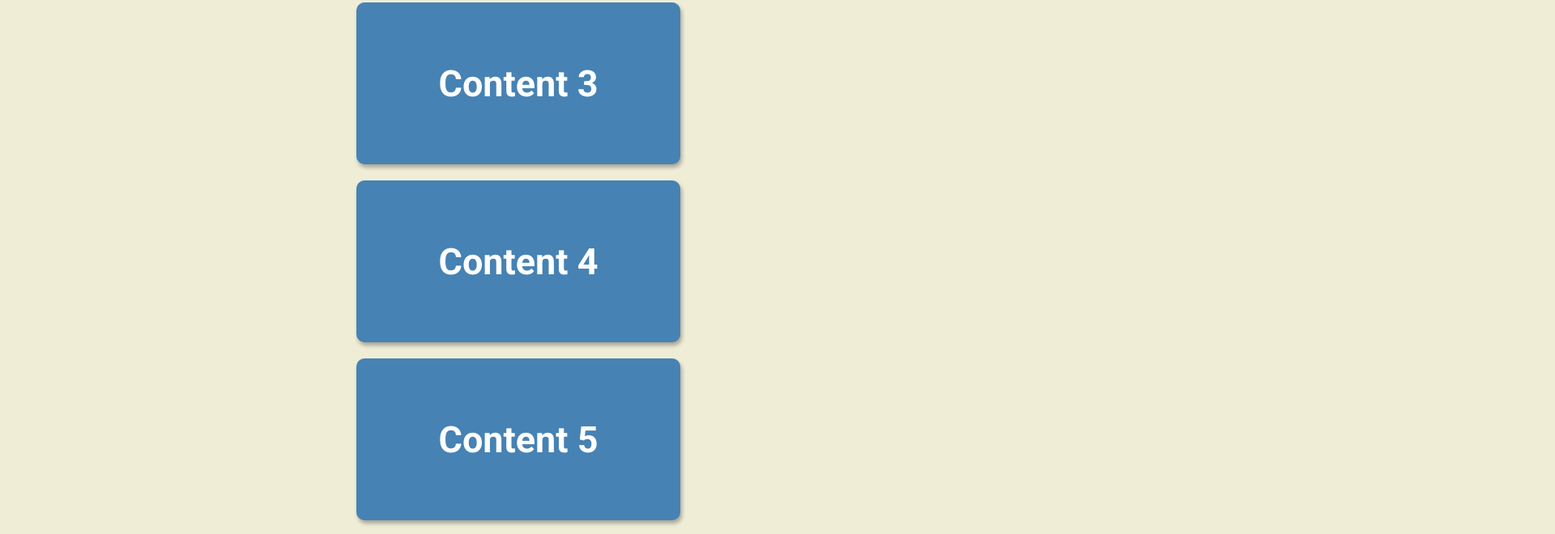
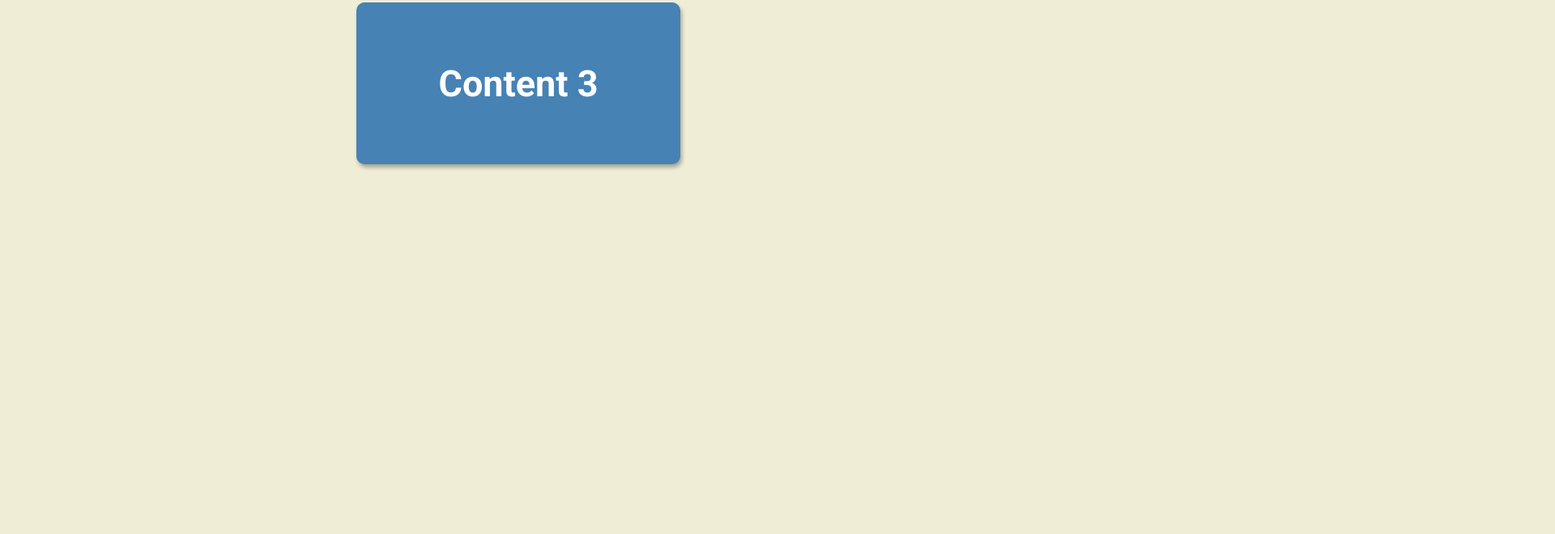
Before and after one commit to FHU/scroll-animation, a plain HTML site: page index.html in a window 1280 px wide. Shown: the part 505-1165 px from the top of the page at 81% size, 1920 px wide, since content can reach past the window. Drawn offline with Linux system fonts and the light colour scheme.

Commit message:
Add animation code

```diff
--- a/script.js
+++ b/script.js
@@ -1,19 +1,40 @@
-const boxes = document.querySelectorAll('.box')
+const boxes = document.querySelectorAll(".box");
 
-window.addEventListener('scroll', checkBoxes)
+//window.addEventListener('scroll', checkboxes);
 
-checkBoxes()
+checkboxes();
 
-function checkBoxes() {
-    const triggerBottom = window.innerHeight / 5 * 4
+function checkboxes() {
+    const triggerBottom = window.innerHeight / 5 * 4;
 
-    boxes.forEach(box => {
-        const boxTop = box.getBoundingClientRect().top
+    boxes.forEach( box => {
+        const boxTop = box.getBoundingClientRect().top;
 
-        if(boxTop < triggerBottom) {
-            box.classList.add('show')
-        } else {
-            box.classList.remove('show')
+        if( boxTop < triggerBottom) {
+            box.classList.add("show");
         }
-    })
+        else {
+            box.classList.remove("show");
+        }
+    });
 }
+
+// const boxes = document.querySelectorAll('.box')
+
+// window.addEventListener('scroll', checkBoxes)
+
+// checkBoxes()
+
+// function checkBoxes() {
+//     const triggerBottom = window.innerHeight / 5 * 4
+
+//     boxes.forEach(box => {
+//         const boxTop = box.getBoundingClientRect().top
+
+//         if(boxTop < triggerBottom) {
+//             box.classList.add('show')
+//         } else {
+//             box.classList.remove('show')
+//         }
+//     })
+// }
--- a/style.css
+++ b/style.css
@@ -31,6 +31,16 @@ h1 {
   border-radius: 10px;
   box-shadow: 2px 4px 5px rgba(0, 0, 0, 0.3);
 
+  transform: translateX(400%);
+  transition: all 0.5s ease;
+}
+
+.box:nth-of-type(even) {
+  transform: translateX(-400%);
+}
+
+.box.show {
+  transform: translateX(0);
 }
 
 .box h2 {
```
